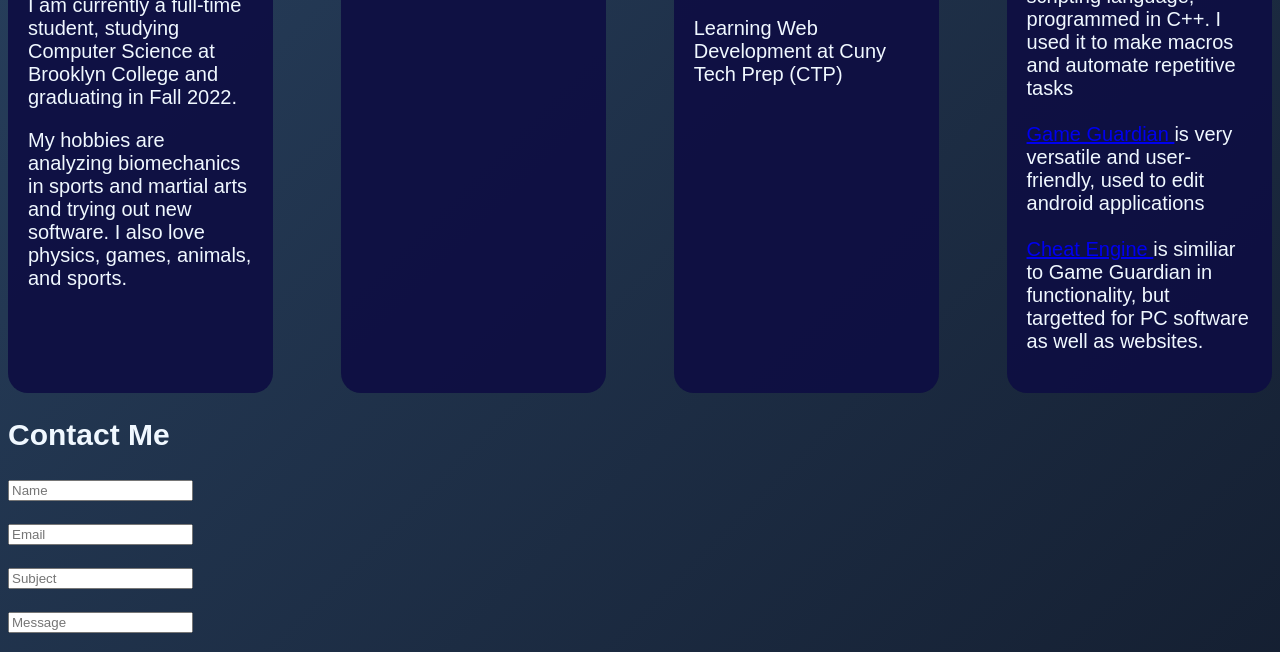
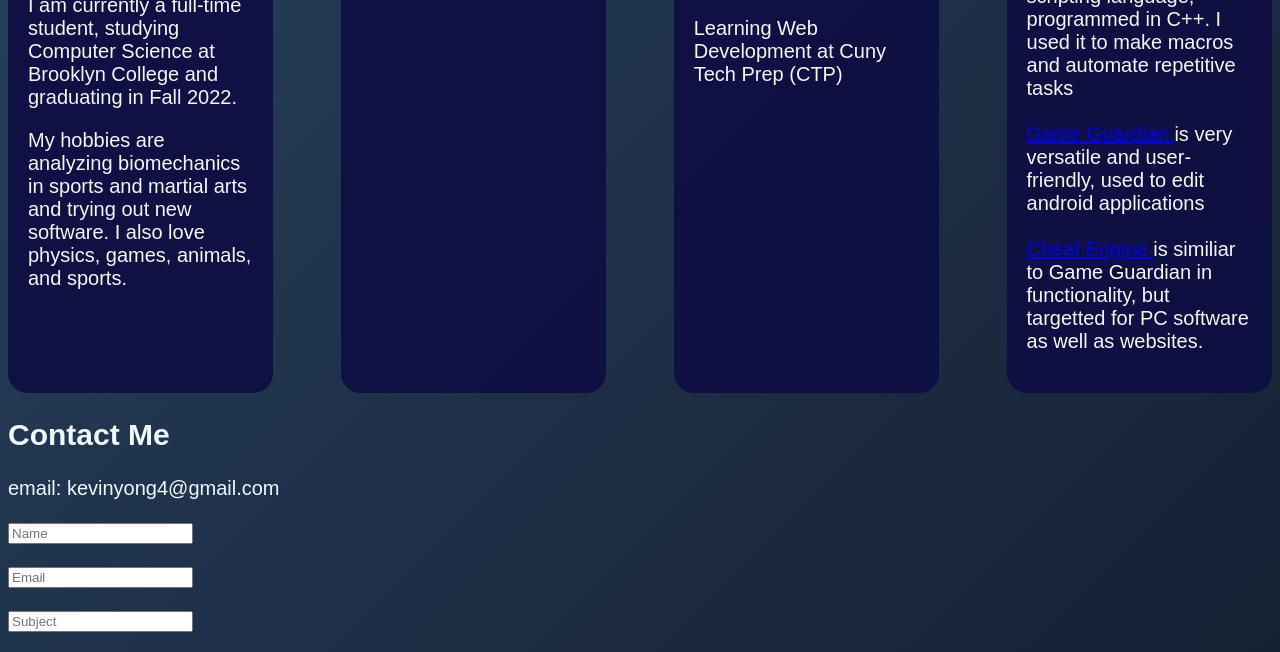
Before and after one commit to kyong4/portfolio, a plain HTML site: page index.html in a window 1280 px wide. Shown: the part 1732-2384 px from the top of the page. Drawn offline with Linux system fonts and the light colour scheme.

Commit message:
changes to index

```diff
--- a/index.html
+++ b/index.html
@@ -94,6 +94,7 @@
                 <div class="contact" id="contact">
 
             <h2>Contact Me</h2>
+            <p>email: kevinyong4@gmail.com</p>
             <form action="/action_page.php" target="_blank">
               <p><input class="w3-input w3-padding-16 w3-border" type="text" placeholder="Name" required name="Name"></p>
               <p><input class="w3-input w3-padding-16 w3-border" type="text" placeholder="Email" required name="Email"></p>
```
